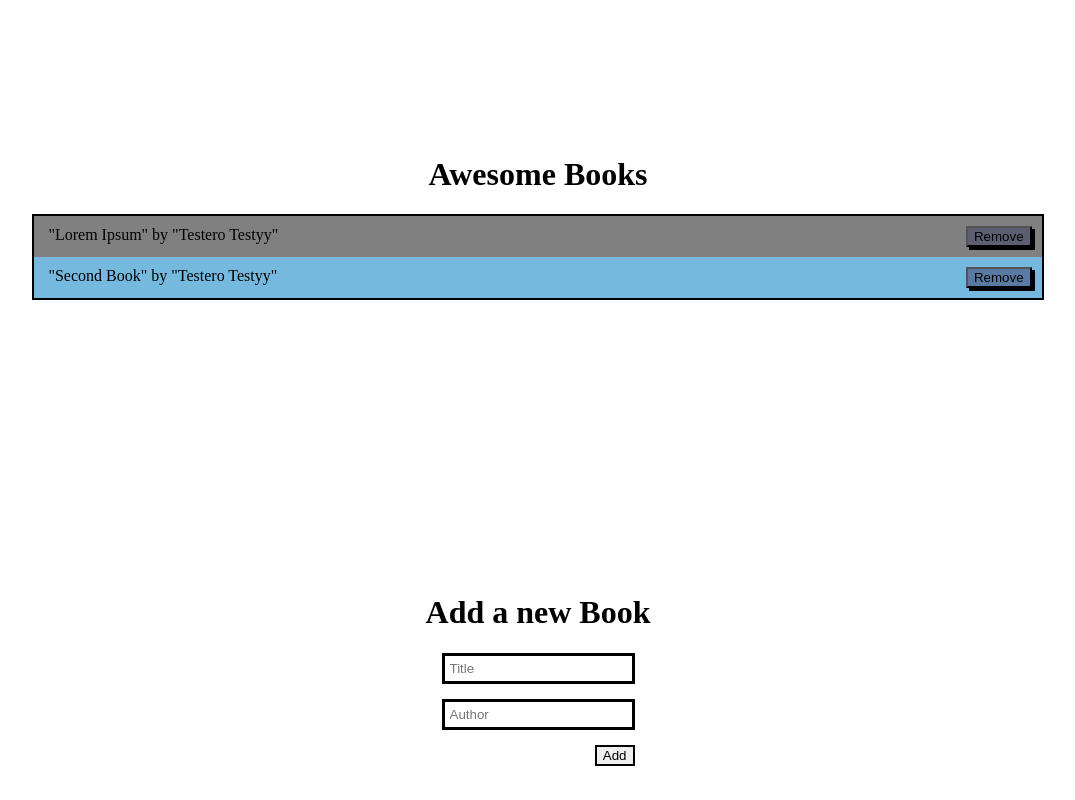
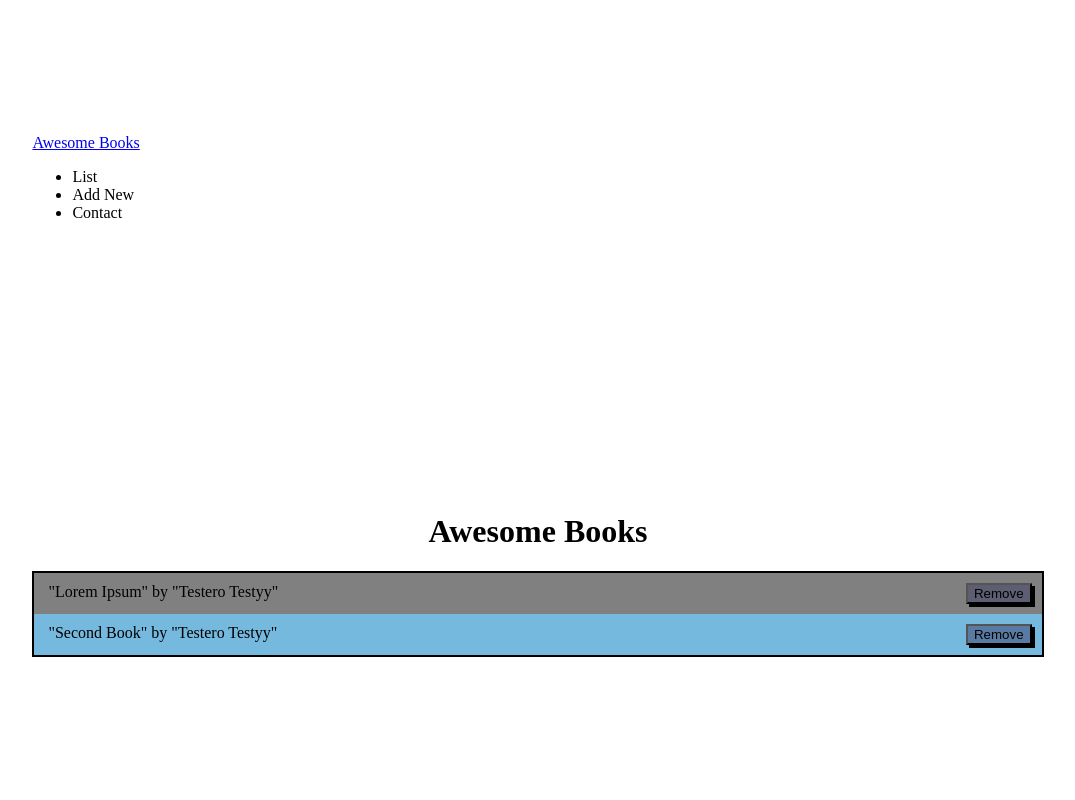
Before and after one commit to KUBAHO3/Awesome-Books, a website: page index.html in a window 1280 px wide. Shown: the top 800 px of the page, without its empty margins (102-1177 px from the left). Drawn offline with Linux system fonts and the light colour scheme.

Commit message:
added the navbar

```diff
--- a/index.html
+++ b/index.html
@@ -8,7 +8,20 @@
     <title>Awesome Books</title>
 </head>
 <body>
-
+    <header class="navbar">
+        <div class="container nav-holder">
+            <div class="navbar-brand">
+                <a class="navbar-brand" href="#">Awesome Books</a>
+            </div>
+            <nav class="menu">
+                <ul class="menu-list">
+                    <li class="menu-list-item active-menu" id="list">List</li>
+                    <li class="menu-list-item" id="add-it">Add New</li>
+                    <li class="menu-list-item" id="contact-us">Contact</li>
+                </ul>
+            </nav>
+        </div>
+    </header>
     <main class="main-section">
         <div class="container book-section ">
             <h1 id="list-title">Awesome Books</h1>
```
